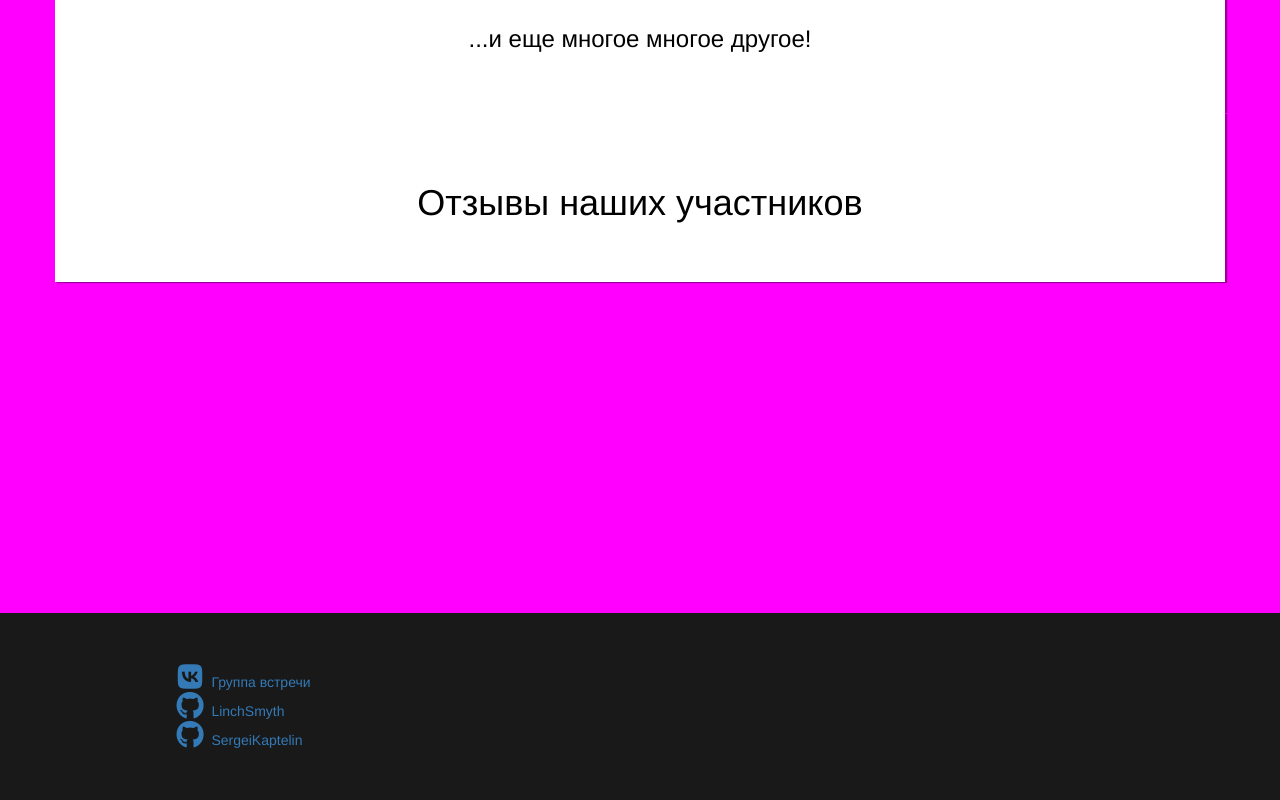
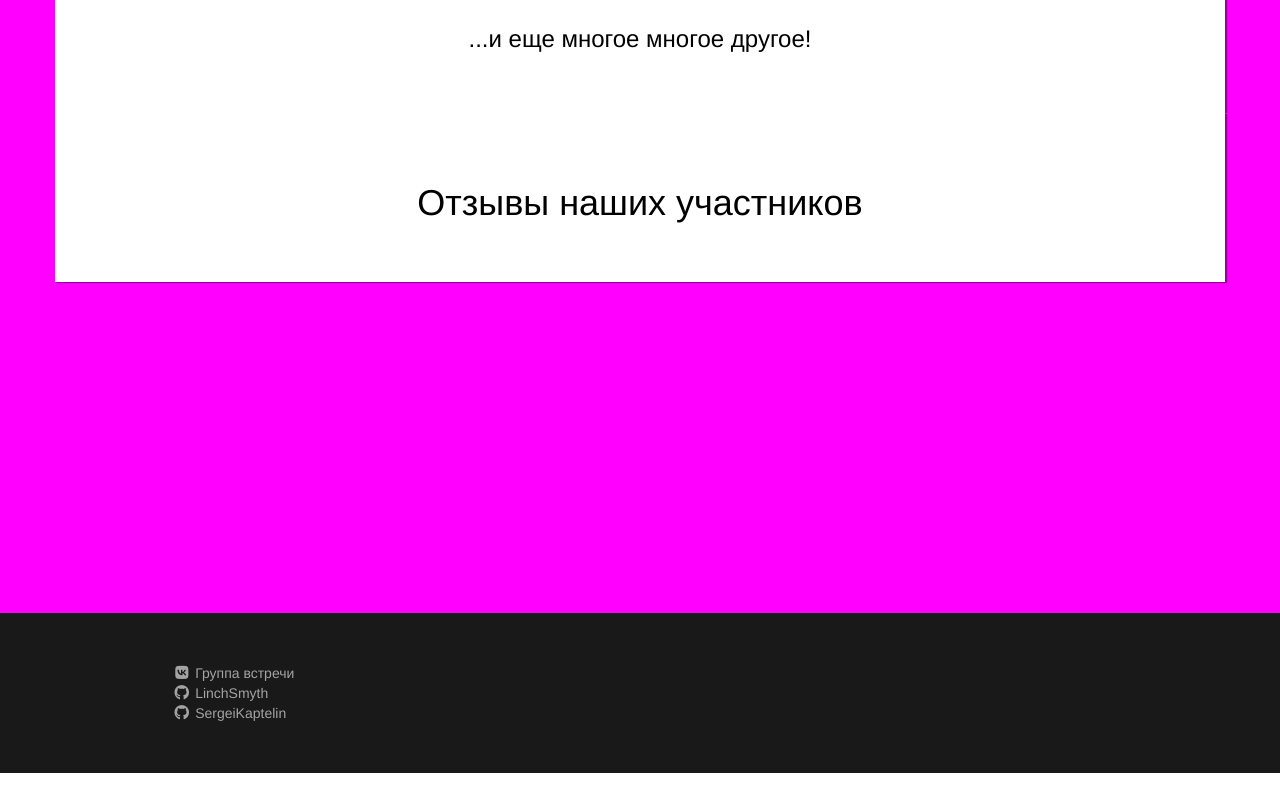
Before and after one commit to LinchSmyth/svp-site, a plain HTML site: page index.html in a window 1280 px wide. Shown: the part 3369-4169 px from the top of the page. After the commit the page ends 4142 px from the top, so only its background shows below. Drawn offline with nearby package versions, Linux system fonts and the light colour scheme.

Commit message:
fix footer links

```diff
--- a/index.html
+++ b/index.html
@@ -5,11 +5,11 @@
   <meta charset="utf-8">
   <meta name="viewport" content="width=device-width, initial-scale=1">
   <link rel="stylesheet" href="https://maxcdn.bootstrapcdn.com/bootstrap/3.3.7/css/bootstrap.min.css">
-  <link rel="stylesheet" type="text/css" href="src/stylesheets/main.css">
-  <link rel="stylesheet" type="text/css" href="src/stylesheets/theme.css">
   <script src="https://ajax.googleapis.com/ajax/libs/jquery/3.2.0/jquery.min.js"></script>
   <script src="https://maxcdn.bootstrapcdn.com/bootstrap/3.3.7/js/bootstrap.min.js"></script>
   <script src="https://use.fontawesome.com/7a1b368914.js"></script>
+  <link rel="stylesheet" type="text/css" href="src/stylesheets/main.css">
+  <link rel="stylesheet" type="text/css" href="src/stylesheets/theme.css">
 </head>
 <body data-spy="scroll" data-target=".navbar" data-offset="50">
 <!-- top block -->
@@ -158,21 +158,21 @@
       <div class="col-md-offset-1 col-md-10 content-paddings">
         <div>
           <a class="footer-link" href="https://vk.com/svieshnikovparty">
-            <i class="fa fa-vk fa-2x fa-fw" ria-hidden="true"></i>
+            <i class="fa fa-vk fa-fw" ria-hidden="true"></i>
             <font>Группа встречи</font>
           </a>
         </div>
         <div class="clearfix"></div>
         <div>
           <a class="footer-link" href="https://github.com/LinchSmyth">
-            <i class="fa fa-github fa-2x fa-fw" aria-hidden="true"></i>
+            <i class="fa fa-github fa-fw" aria-hidden="true"></i>
             <font>LinchSmyth</font>
           </a>
         </div>
         <div class="clearfix"></div>
         <div>
           <a class="footer-link" href="https://github.com/SergeiKaptelin">
-            <i class="fa fa-github fa-2x fa-fw" aria-hidden="true"></i>
+            <i class="fa fa-github fa-fw" aria-hidden="true"></i>
             <font>SergeiKaptelin</font>
           </a>
         </div>
--- a/src/stylesheets/main.css
+++ b/src/stylesheets/main.css
@@ -171,12 +171,16 @@ body {
 }
 
 a.footer-link {
-  color: rgba(255,255,255,0.6)
+  color: rgba(255, 255, 255, 0.6);
   text-transform: none;
   transition-duration: 0.2s;
 }
 
 a.footer-link:hover {
-  text-transform: underline;
+  text-decoration: none;
   color: #fff
 }
+
+a.footer-link > i {
+  font-size: 15px;
+}
```
